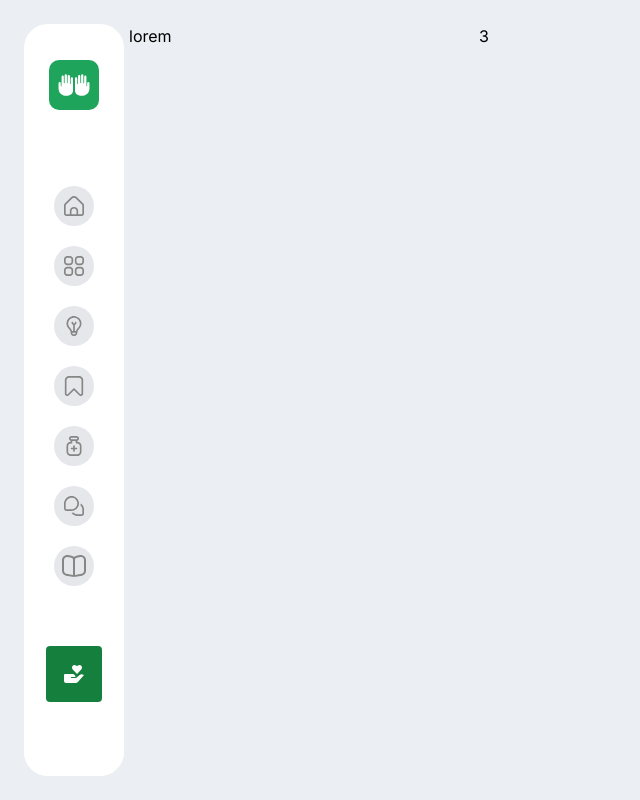
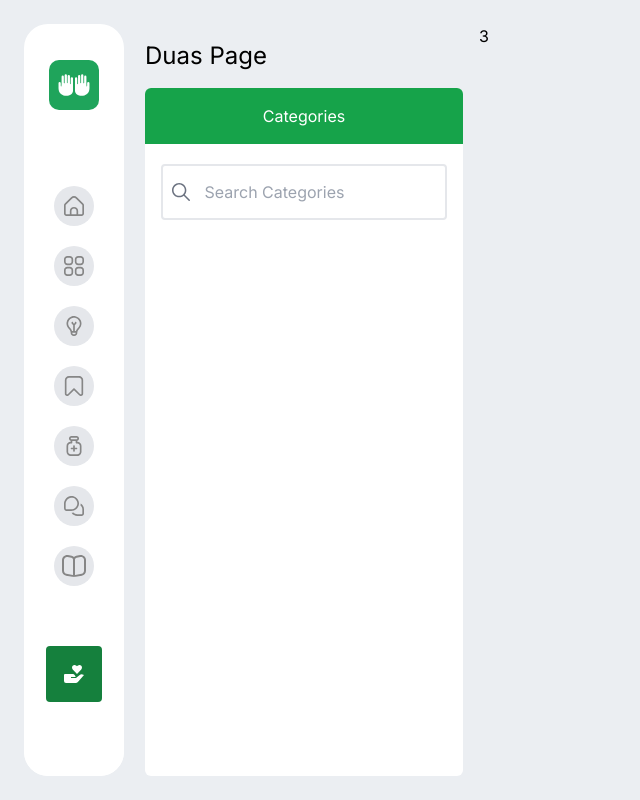
Before and after one commit to Ranagithubrr/ird, a Next.js app: page / in a window 1280 px wide. Shown: the whole page, without its empty margins (0-640 px from the left). Built offline with nearby package versions, Linux system fonts and the light colour scheme.

Commit message:
Feat: Search field created

```diff
--- a/src/app/globals.css
+++ b/src/app/globals.css
@@ -20,4 +20,5 @@
 }
 body{
   background: #EBEEF2;
+  overflow: hidden;
 }
--- a/src/app/page.js
+++ b/src/app/page.js
@@ -1,3 +1,4 @@
+import Categories from "@/components/categories/categories";
 import Sidebar from "@/components/sidebar/sidebar";
 import Image from "next/image";
 
@@ -7,7 +8,9 @@ export default function Home() {
       <div>
         <Sidebar />
       </div>
-      <div>lorem</div>
+      <div>
+        <Categories />
+      </div>
       <div>3</div>
     </div>
   );
--- /dev/null
+++ b/src/components/categories/categories.jsx
@@ -0,0 +1,22 @@
+import { IoIosSearch } from "react-icons/io";
+
+const Categories = () => {
+  return (
+    <div className="p-4">
+        <span className="text-2xl">Duas Page</span>
+        <div className="relative bg-white mt-4 lg:h-[calc(86vh)] rounded-md">
+            <div className="absolute top-0 left-0 right-0 bg-green-600 text-white w-full rounded-t-md rounded-e-md- py-4 text-center">
+                <span>Categories</span>
+            </div>
+            <div className="absolute w-90 w-full px-4 top-16">
+                <div className="border-2 rounded h-14 flex items-center justify-center mt-3 focus-within:border-green-500">
+                    <span className="text-2xl text-gray-500 pr-3"><IoIosSearch /></span>
+                    <input type="text" placeholder="Search Categories" className="h-full w-10/12 float-end border-none outline-none"/>
+                </div>
+            </div>
+        </div>
+    </div>
+  )
+}
+
+export default Categories
```
